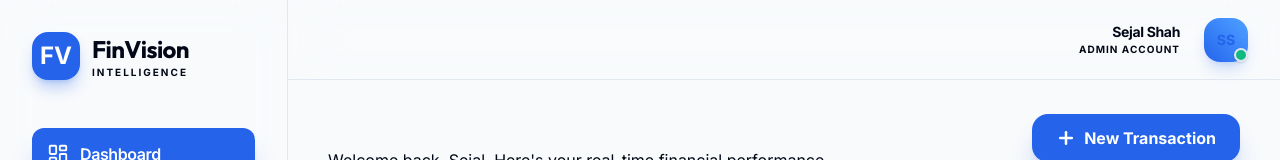
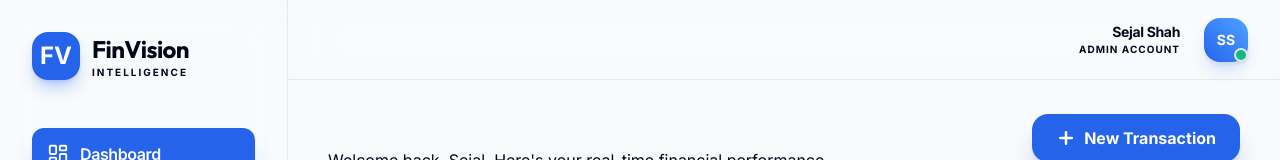
Before and after one commit to sejal618/Fin-vision-, a React (Vite) app: page / in a window 1280 px wide. Shown: the top 160 px of the page. Built offline with nearby package versions, Linux system fonts and the light colour scheme.

Commit message:
feat(profile): Simplify profile avatar rendering
Refactor the rendering logic for user avatars in both the Layout and Profile components. Remove unnecessary nested divs and apply styling directly to the avatar container for improved clarity and reduced DOM complexity.

```diff
--- a/src/components/Layout.tsx
+++ b/src/components/Layout.tsx
@@ -188,14 +188,12 @@ const Layout: React.FC<LayoutProps> = ({ children, activeTab, setActiveTab }) =>
             </div>
             <div className="relative">
               <div className={cn(
-                "w-11 h-11 rounded-2xl p-[2px] transition-all duration-300",
+                "w-11 h-11 rounded-2xl flex items-center justify-center text-white font-bold text-sm transition-all duration-300",
                 activeTab === 'profile'
                   ? "bg-primary shadow-xl shadow-primary/30 scale-110"
                   : "bg-gradient-to-tr from-primary to-blue-400 shadow-lg shadow-primary/20 group-hover:scale-105"
               )}>
-                <div className="w-full h-full rounded-[14px] bg-card flex items-center justify-center text-primary font-bold text-sm">
-                  SS
-                </div>
+                SS
               </div>
               <div className="absolute bottom-0 right-0 w-3.5 h-3.5 bg-success border-2 border-card rounded-full shadow-sm" />
             </div>
--- a/src/components/Profile.tsx
+++ b/src/components/Profile.tsx
@@ -61,10 +61,8 @@ const Profile: React.FC = () => {
         <div className="lg:col-span-1 space-y-8">
           <div className="bg-card/40 backdrop-blur-md border border-border/50 rounded-3xl p-8 shadow-soft flex flex-col items-center text-center">
             <div className="relative group mb-6">
-              <div className="w-32 h-32 rounded-3xl bg-gradient-to-tr from-primary to-blue-400 p-[3px] shadow-xl shadow-primary/20">
-                <div className="w-full h-full rounded-[21px] bg-card flex items-center justify-center text-primary font-bold text-4xl">
-                  SS
-                </div>
+              <div className="w-32 h-32 rounded-3xl bg-gradient-to-tr from-primary to-blue-400 flex items-center justify-center text-white font-bold text-4xl shadow-xl shadow-primary/20">
+                SS
               </div>
               <button className="absolute bottom-0 right-0 p-2.5 bg-background border border-border rounded-xl shadow-lg text-muted-foreground hover:text-primary transition-colors">
                 <Camera size={18} />
```
